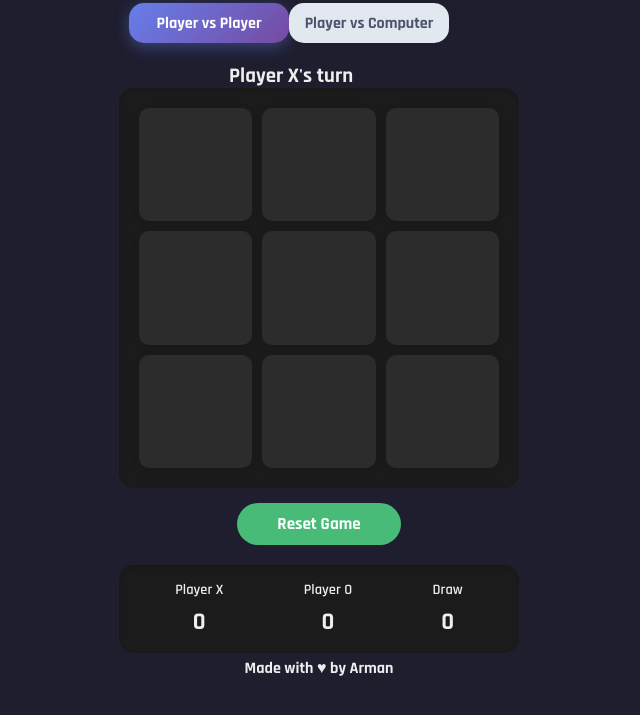
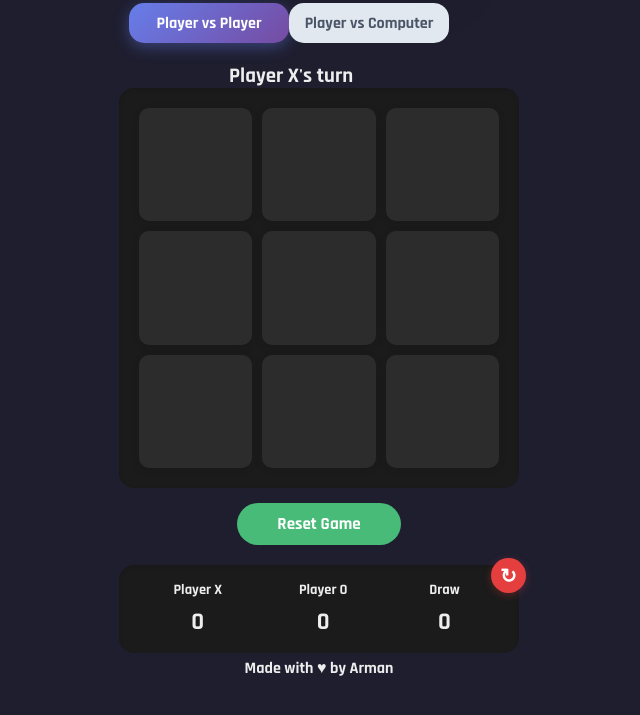
Before and after one commit to Armuuu/Tic-Tac-Toe, a plain HTML site: page index.html in a window 1280 px wide. Shown: the part 67-782 px from the top of the page, without its empty margins (321-961 px from the left). Drawn offline with Linux system fonts and the light colour scheme.

Commit message:
Update index.html

```diff
--- a/index.html
+++ b/index.html
@@ -302,6 +302,32 @@
             top: 110px;
         }
 
+        .score-reset-btn {
+           position: absolute;
+           top: -7px;
+           right: -7px;
+           background: #e53e3e;
+           color: white;
+           border: none;
+           border-radius: 50%;
+           width: 35px;
+           height: 35px;
+           font-size: 20px;
+           font-weight: bold;
+           cursor: pointer;
+           display: flex;
+           align-items: center;
+           justify-content: center;
+           transition: all 0.3s ease;
+           box-shadow: 0 2px 8px rgba(229, 62, 62, 0.3);
+         }
+
+.score-reset-btn:hover {
+    background: #c53030;
+    transform: scale(1.1);
+    box-shadow: 0 4px 12px rgba(229, 62, 62, 0.5);
+}
+
         body.light-mode .score {
             background: #ffffff;
             box-shadow: 0 4px 6px rgba(0, 0, 0, 0.1);
@@ -501,16 +527,17 @@
         <button id="resetBtn" class="reset-btn">Reset Game</button>
 
         <div class="score">
+          <button class="score-reset-btn" id="scoreResetBtn" title="Reset All Scores">↻</button>
             <div class="score-item">
-                <span class="player-label">Player X</span>
+                <span class="player-label" style="font-weight: bold;">Player X</span>
                 <span id="scoreX" class="score-value">0</span>
             </div>
             <div class="score-item">
-                <span class="player-label">Player O</span>
+                <span class="player-label" style="font-weight: bold;">Player O</span>
                 <span id="scoreO" class="score-value">0</span>
             </div>
             <div class="score-item">
-                <span class="player-label">Draw</span>
+                <span class="player-label" style="width: 40px; font-weight: bold;">Draw</span>
                 <span id="scoredraw" class="score-value">0</span>
             </div>
         </div>
@@ -556,6 +583,9 @@
                 // Reset button
                 document.getElementById('resetBtn').addEventListener('click', () => this.resetGame());
 
+                // Score reser button
+                document.getElementById('scoreResetBtn').addEventListener('click', () => this.resetScores());
+
                 // Mode buttons
                 document.getElementById('pvpMode').addEventListener('click', () => this.setGameMode('pvp'));
                 document.getElementById('pvcMode').addEventListener('click', () => this.setGameMode('pvc'));
@@ -563,6 +593,7 @@
                 // Theme toggle
                 document.getElementById('switch').addEventListener('change', this.toggleTheme);
             }
+
 
             handleCellClick(index) {
                 if (this.board[index] !== '' || !this.gameActive) return;
@@ -748,6 +779,12 @@
                 localStorage.setItem('theme', document.body.classList.contains('light-mode') ? 'light' : 'dark');
             }
 
+            resetScores() {
+                this.scores = { X: 0, O: 0, draw: 0 };
+                this.updateScores();
+                this.saveScores();
+            }
+
             saveScores() {
                 localStorage.setItem('ticTacToeScores', JSON.stringify(this.scores));
             }
```
